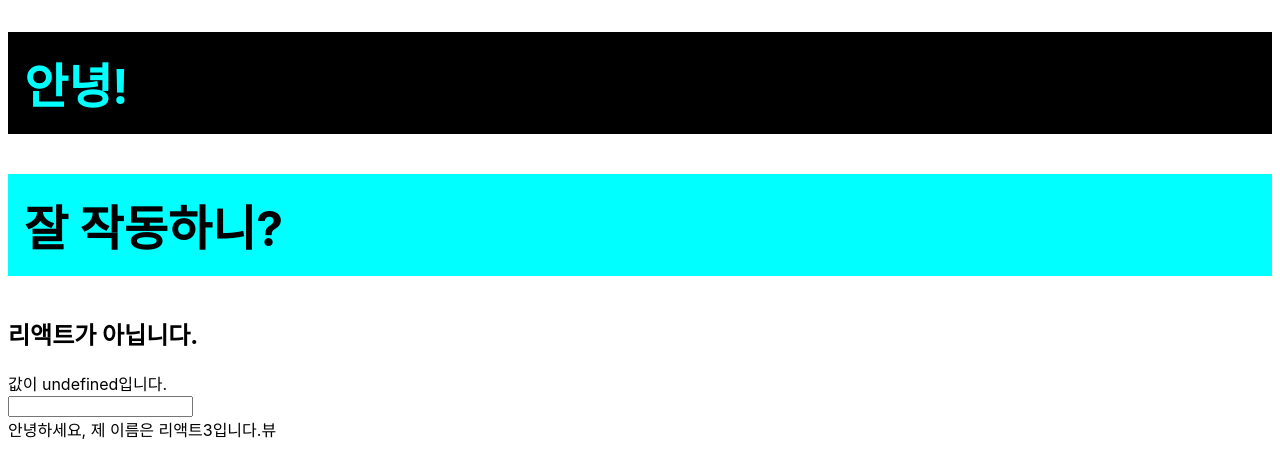
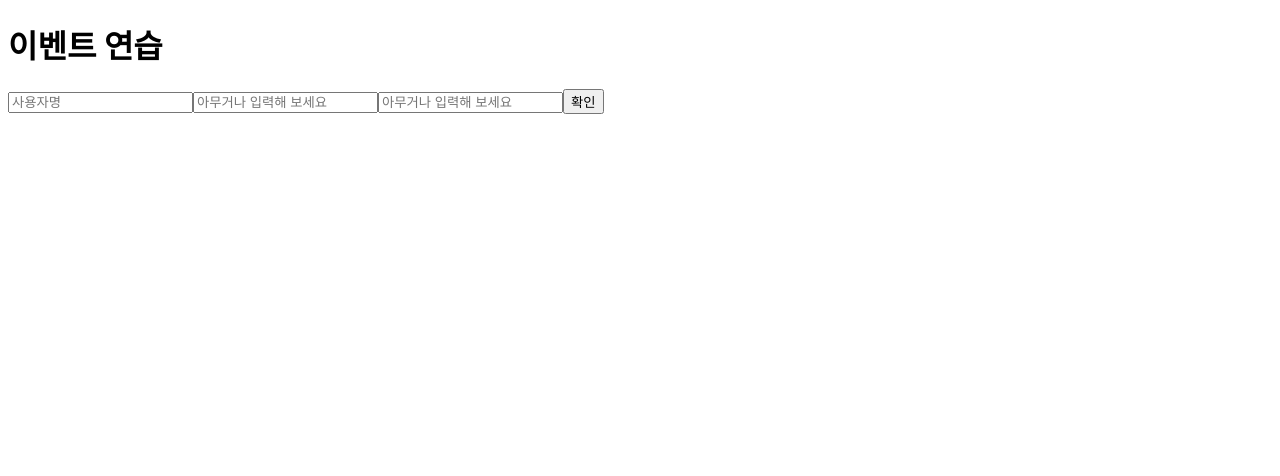
Before and after one commit to jackiehoon/nepp-react-5, a React (Create React App) app in the folder react-app/: page / in a window 1280 px wide. Shown: the top 476 px of the page. Built offline with nearby package versions, Linux system fonts and the light colour scheme; the HTML template or start-up script is replaced by a standard one.

Commit message:
day:03 이벤트 핸들링

```diff
--- a/react-app/src/App.js
+++ b/react-app/src/App.js
@@ -1,9 +1,9 @@
-import JsxPractice from "./components/JsxPractice";
+import EventPractice from "./components/EventPractice";
 
 function App() {
   return (
     <>
-      <JsxPractice />
+      <EventPractice />
     </>
   );
 }
--- /dev/null
+++ b/react-app/src/components/EventPractice.jsx
@@ -0,0 +1,66 @@
+import { useState } from "react";
+
+const EventPractice = () => {
+  //   const [username, setUsername] = useState("");
+  //   const [message, setMessage] = useState("");
+  //   const onChangeUsername = (e) => setUsername(e.target.value);
+  //   const onChangeMessage = (e) => setMessage(e.target.value);
+
+  const [form, setForm] = useState({
+    username: "",
+    message: "",
+    message2: "",
+  });
+  const { username, message, message2 } = form;
+
+  const onChange = (e) => {
+    const { name, value } = e.target;
+    const nextForm = {
+      ...form,
+      [name]: value,
+    };
+    setForm(nextForm);
+  };
+
+  const onClick = () => {
+    alert(`${username}: ${message}: ${message2}`);
+  };
+  const onKeyPress = (e) => {
+    if (e.key === "Enter") {
+      onClick();
+    }
+  };
+
+  return (
+    <div>
+      <h1>이벤트 연습</h1>
+      <h2>{message}</h2>
+      <input
+        type="text"
+        name="username"
+        placeholder="사용자명"
+        onChange={onChange}
+        value={username}
+      />
+      <input
+        type="text"
+        name="message"
+        placeholder="아무거나 입력해 보세요"
+        onChange={onChange}
+        onKeyPress={onKeyPress}
+        value={message}
+      />
+      <input
+        type="text"
+        name="message2"
+        placeholder="아무거나 입력해 보세요"
+        onChange={onChange}
+        onKeyPress={onKeyPress}
+        value={message2}
+      />
+      <button onClick={onClick}>확인</button>
+    </div>
+  );
+};
+
+export default EventPractice;
--- a/react-app/src/components/JsxPractice.jsx
+++ b/react-app/src/components/JsxPractice.jsx
@@ -3,14 +3,6 @@
 function JsxPractice() {
   const name = "";
   const isShow = false;
-
-  const style2 = {
-    backgroundColor: "black",
-    color: "aqua",
-    fontSize: "48px",
-    fontWeight: "bold",
-    padding: 16,
-  };
 
   return (
     <>
@@ -27,8 +19,8 @@
       </h1>
       <h2 className="react">잘 작동하니?</h2>
 
+      {/* 조건부렌더링 */}
       {name === "뷰!" ? <h1>리액트 입니다.</h1> : <h2>리액트가 아닙니다.</h2>}
-      {/* 조건부렌더링 */}
       {isShow && <h1>리액트입니다.</h1>}
       {/* falsy */}
       {name || "값이 undefined입니다."}
@@ -37,7 +29,10 @@
       <br />
       <input />
 
-      <MyComponent name="리액트3" name2="뷰" />
+      <MyComponent name="리액트3" name2="뷰" asdf="asdf">
+        <button>children입니다.</button>
+        <input type="file" />
+      </MyComponent>
     </>
   );
 }
--- a/react-app/src/components/MyComponent.jsx
+++ b/react-app/src/components/MyComponent.jsx
@@ -1,8 +1,11 @@
-function MyComponent(props) {
+function MyComponent({ name, name2, children }) {
+  // const { name, name2, children } = props;
+
   return (
     <div>
-      안녕하세요, 제 이름은 {props.name}입니다.
-      {props.name2}
+      안녕하세요, 제 이름은 {name}입니다.
+      {name2}
+      <h1>{children}</h1>
     </div>
   );
 }
```
Also changed, not shown: react-app/src/components/Counter.jsx (added, +28 -0 lines), react-app/src/components/Say.jsx (added, +28 -0 lines), react-app/src/index.js (+6 -6 lines).
